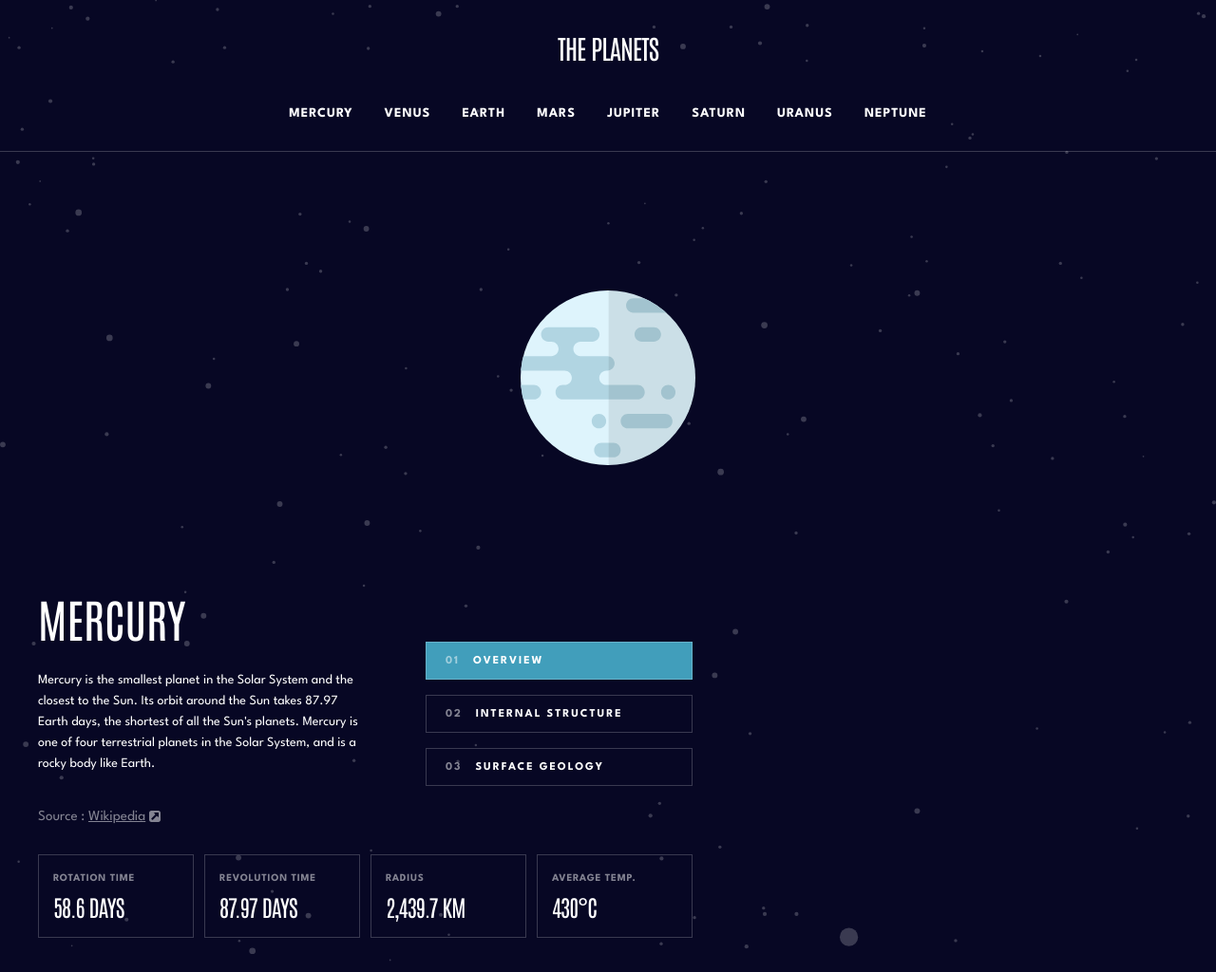
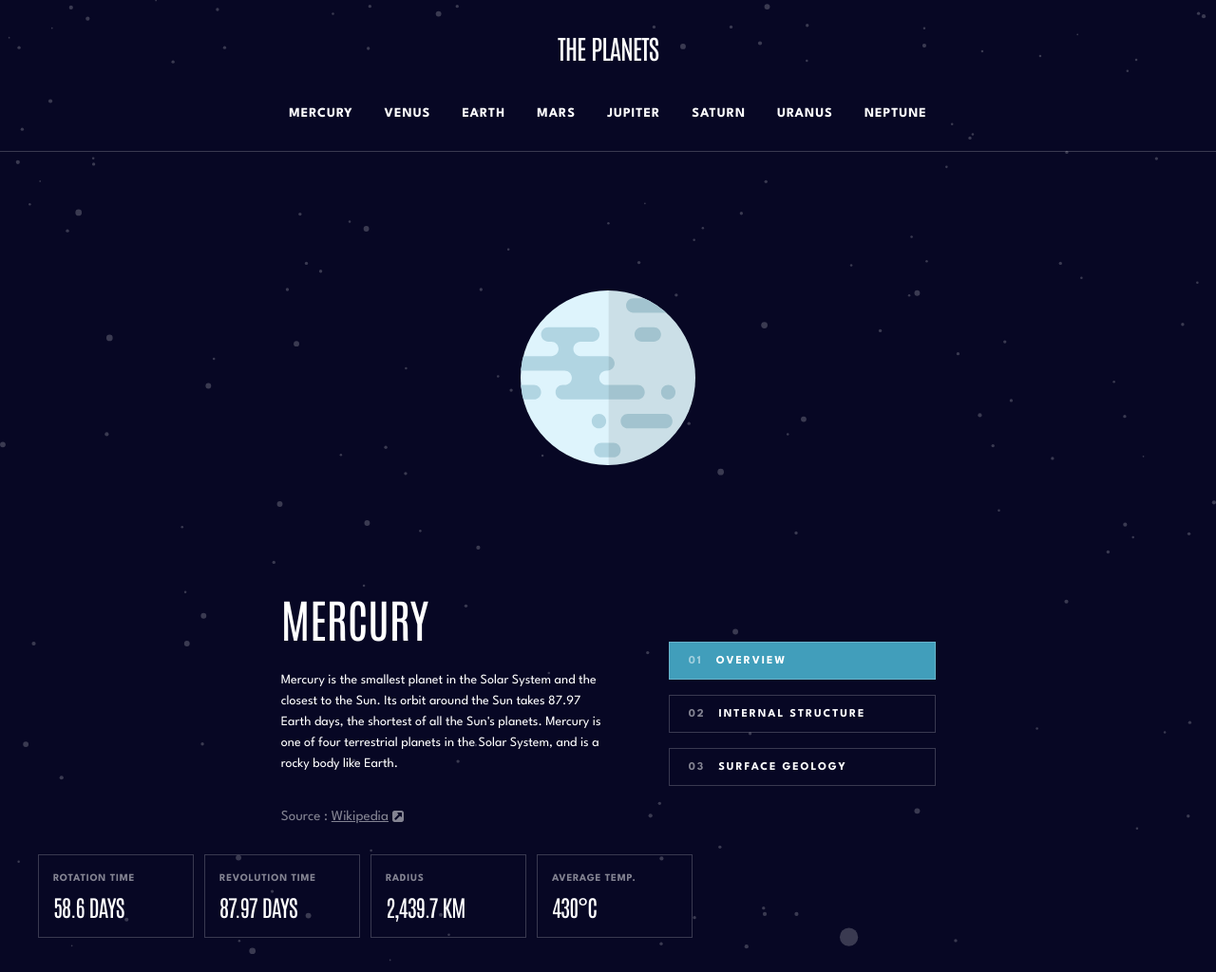
Before and after one commit to AdamHaniff/Planets-Fact-Site, a website built with Parcel: page index.html in a window 1280 px wide. Shown: the whole page at 95% size. Built offline with nearby package versions, Linux system fonts and the light colour scheme.

Commit message:
Centered planet-info__container in tablet layout

```diff
--- a/sass/layouts/_tablet-layout.scss
+++ b/sass/layouts/_tablet-layout.scss
@@ -53,9 +53,11 @@
     }
 
     &__container {
+      width: 68.849rem;
       display: flex;
       gap: 6.9rem;
       margin-bottom: 2.7rem;
+      margin: 0 auto 2.7rem;
     }
 
     &__content {
```
Also changed, not shown: css/main.css, 1 other file.
